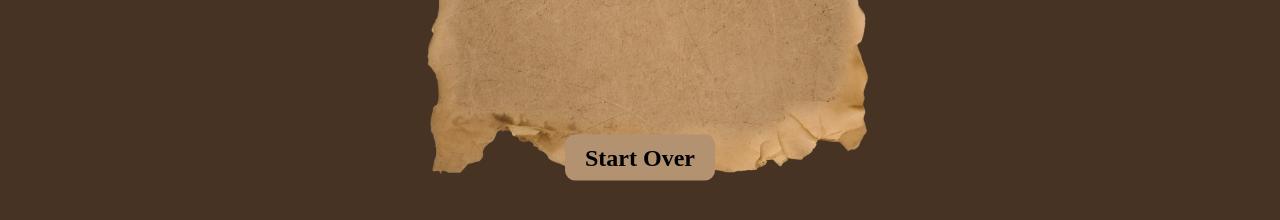
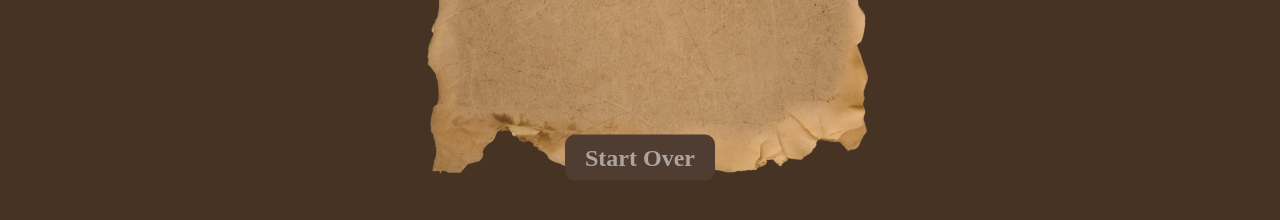
Before and after one commit to maryhabibi/Fortune-telling, a plain HTML site: page interpretation.html in a window 1280 px wide. Shown: the part 562-782 px from the top of the page. Drawn offline with Linux system fonts and the light colour scheme; a web font is replaced by a local one.

Commit message:
btn change

```diff
--- a/poemS.css
+++ b/poemS.css
@@ -68,8 +68,8 @@
 .button_back{
     padding: 10px 20px;
     font-size: 150%;
-    background-color: #b39272;
-    color: rgb(0, 0, 0);
+    background-color: #4f3d32;
+    color: rgba(255, 255, 255, 0.532);
     border: none;
     border-radius: 10px;
     cursor: pointer;
```
